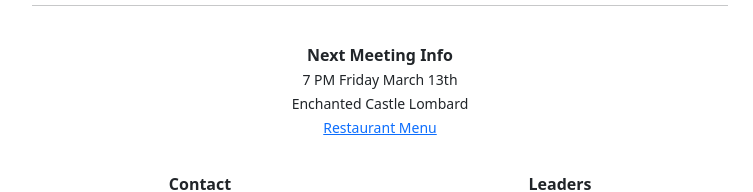
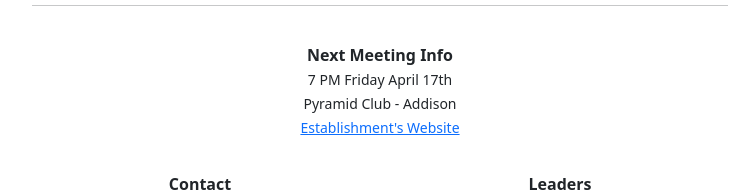
Before and after one commit to Finocchioo/5fs.org, a plain HTML site: page index.html in a window 1280 px wide. Shown: the part 441-633 px from the top of the page, without its empty margins (260-1013 px from the left). Drawn offline with Linux system fonts and the light colour scheme; a web font is replaced by a local one.

Commit message:
Update index.html

```diff
--- a/index.html
+++ b/index.html
@@ -37,9 +37,9 @@
                     <div class="col text-center" style="text-align: left;padding-top: 0px;">
                         <hr style="margin-top: 21px;">
                         <div style="padding-top: 21px;"></div><strong>Next Meeting Info</strong>
-                        <div></div><small>7 PM&nbsp;Friday March 13th</small>
-                        <div style="padding-top: 0px;"></div><small>Enchanted Castle Lombard</small>
-                        <div style="padding-top: 0px;"></div><small><a href="https://enchanted.com/wp-content/uploads/2026/02/Restaurant-Menu-EC-2026-2-5-26.pdf">Restaurant Menu</a></small>
+                        <div></div><small>7 PM&nbsp;Friday April 17th</small>
+                        <div style="padding-top: 0px;"></div><small>Pyramid Club - Addison</small>
+                        <div style="padding-top: 0px;"></div><small><a href="https://pyramidsportsbarandpizzeriaaddison.com/">Establishment's Website</a></small>
                         <div style="padding-top: 22px;"></div>
                     </div>
                 </div>
```
